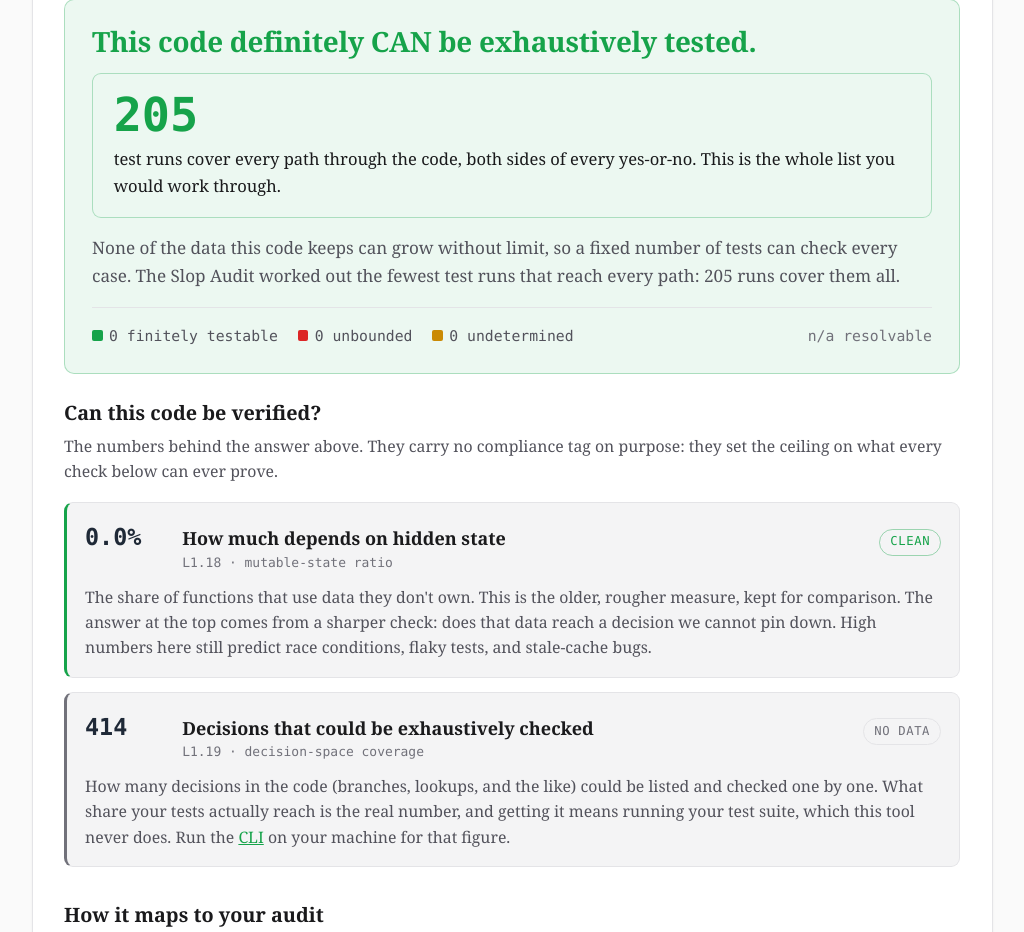
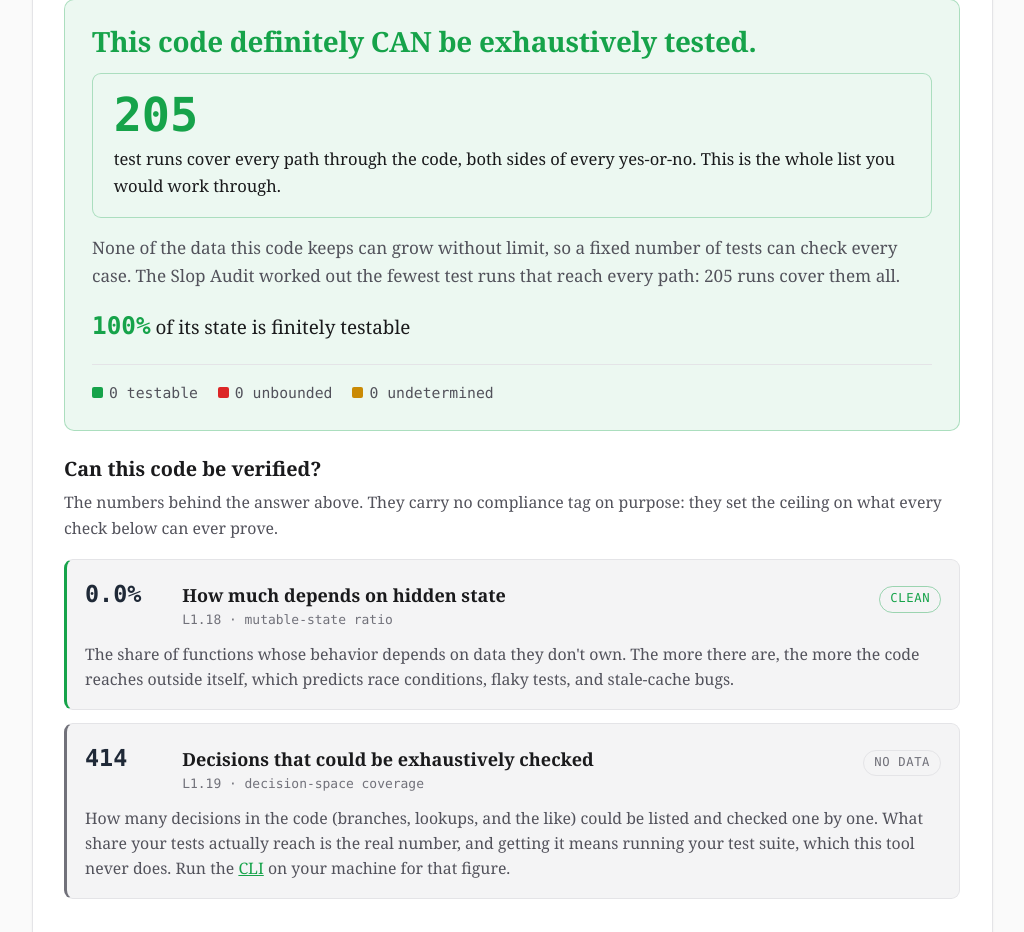
Before and after one commit to openhonest/slop-audit-web, a FastAPI app: page / in a window 1280 px wide. Shown: the part 683-1615 px from the top of the page, without its empty margins (128-1152 px from the left). Run offline with FastAPI, Linux system fonts and the light colour scheme.

Commit message:
Feature a testability percentage; drop the wrong-direction number and history copy
- Lead the verdict with "X% of its state is finitely testable" (neutral over total
  state): 100 percent means fully testable, 0 means none. requests reads 72 percent,
  so a well-built library no longer looks worse than it is.
- Remove the resolvable fraction from the card. It measured how much the meter could
  decide, not how testable the code is, and pointed a second, confusing number at
  the reader.
- Remove copy that referenced the tool's own history ("older, rougher measure, kept
  for comparison", "the answer comes from a sharper check"). A visitor has no before,
  so it only raised questions. L1.18 now describes itself plainly.
- Drop an em-dash from the scoped-out line.

```diff
--- a/app/copy.md
+++ b/app/copy.md
@@ -96,7 +96,7 @@ How much depends on hidden state
 L1.18 · mutable-state ratio
 
 ## meaning.L1.18
-The share of functions that use data they don't own. This is the older, rougher measure, kept for comparison. The answer at the top comes from a sharper check: does that data reach a decision we cannot pin down. High numbers here still predict race conditions, flaky tests, and stale-cache bugs.
+The share of functions whose behavior depends on data they don't own. The more there are, the more the code reaches outside itself, which predicts race conditions, flaky tests, and stale-cache bugs.
 
 ## label.L1.19
 Decisions that could be exhaustively checked
--- a/app/logic/scorecard.py
+++ b/app/logic/scorecard.py
@@ -62,8 +62,9 @@ class Scorecard(TypedDict):
     paths: int | None    # "can" only: fewest runs that walk every reachable branch
     band: str
     band_word: str
-    mutable_state: str   # value-count L1.18 scalar (v1), shown as a secondary number
+    mutable_state: str   # L1.18 mutable-state ratio, shown as a secondary metric
     resolvable: str      # L1.18b resolvable fraction, e.g. "95%"
+    testable: str | None   # share of state that is finitely testable, e.g. "72%"; 100% = fully testable
     neutral_count: int
     promiscuous_count: int
     unresolved_count: int
@@ -205,6 +206,10 @@ def build_scorecard(slug: str, lang: str, results: dict[str, Any]) -> Scorecard:
     l18b = l18b if isinstance(l18b, dict) else {}
     counts = l18b.get("counts") or _ZERO_COUNTS
     status = _hero_status(band, counts)
+    total_state = sum(counts.values())
+    # Share of state that is finitely testable: 100% = fully testable, 0% = none.
+    # No state at all is trivially fully testable. Undetermined counts against it.
+    testable = None if status == "na" else f"{100 if total_state == 0 else round(counts.get('neutral', 0) / total_state * 100)}%"
 
     pc = results.get("path_cover", {})
     cover = pc.get("value") if isinstance(pc.get("value"), int) else None
@@ -226,6 +231,7 @@ def build_scorecard(slug: str, lang: str, results: dict[str, Any]) -> Scorecard:
         "band_word": _BAND_WORD.get(band, "No data"),
         "mutable_state": _value_str(l18, "%"),
         "resolvable": _pct(l18b.get("resolvable_fraction")),
+        "testable": testable,
         "neutral_count": counts.get("neutral", 0),
         "promiscuous_count": promiscuous,
         "unresolved_count": counts.get("unresolved", 0),
--- a/app/static/css/base.css
+++ b/app/static/css/base.css
@@ -226,6 +226,12 @@ body {
 .verdict__detail { color: var(--text-dim); font-size: 0.95rem; margin: 0; }
 .verdict__detail a { color: var(--accent); }
 
+.verdict__score { margin: 1rem 0 0; font-size: 1.05rem; color: var(--text); }
+.verdict__score strong { font-family: var(--mono); font-size: 1.35rem; font-weight: 700; }
+.verdict--can .verdict__score strong { color: var(--healthy); }
+.verdict--might .verdict__score strong { color: var(--nothealthy); }
+.verdict--cannot .verdict__score strong { color: var(--slop); }
+
 .verdict__dist {
   list-style: none; margin: 1rem 0 0; padding: 0.9rem 0 0;
   border-top: 1px solid var(--border);
--- a/app/templates/audit/_scorecard.html
+++ b/app/templates/audit/_scorecard.html
@@ -48,11 +48,11 @@
     </div>
     {% endif %}
     <p class="verdict__detail">{{ card.detail | safe }}</p>
+    {% if card.testable %}<p class="verdict__score"><strong>{{ card.testable }}</strong> of its state is finitely testable</p>{% endif %}
     <ul class="verdict__dist">
-      <li class="dist dist--can">{{ card.neutral_count }} finitely testable</li>
+      <li class="dist dist--can">{{ card.neutral_count }} testable</li>
       <li class="dist dist--cannot">{{ card.promiscuous_count }} unbounded</li>
       <li class="dist dist--might">{{ card.unresolved_count }} undetermined</li>
-      <li class="dist dist--res">{{ card.resolvable }} resolvable</li>
     </ul>
   </div>
   {% endif %}
@@ -95,7 +95,7 @@
   {% endif %}
 
   {% if card.scoped_out %}
-  <p class="scoped">Scoped out of this audit: {{ card.scoped_out.total }} file{{ 's' if card.scoped_out.total != 1 }} not part of the library ({{ card.scoped_out.reasons }}){% if card.scoped_out.paths %} — <span class="scoped__paths">{{ card.scoped_out.paths | join(', ') }}{% if card.scoped_out.paths_more %} +{{ card.scoped_out.paths_more }} more{% endif %}</span>{% endif %}. {{ copy['scoped.why'] }}</p>
+  <p class="scoped">Scoped out of this audit: {{ card.scoped_out.total }} file{{ 's' if card.scoped_out.total != 1 }} not part of the library ({{ card.scoped_out.reasons }}){% if card.scoped_out.paths %}, including <span class="scoped__paths">{{ card.scoped_out.paths | join(', ') }}{% if card.scoped_out.paths_more %} +{{ card.scoped_out.paths_more }} more{% endif %}</span>{% endif %}. {{ copy['scoped.why'] }}</p>
   {% endif %}
 
   <footer class="card__foot">
```
Also changed, not shown: tests/test_scorecard.py (+7 -0 lines).
